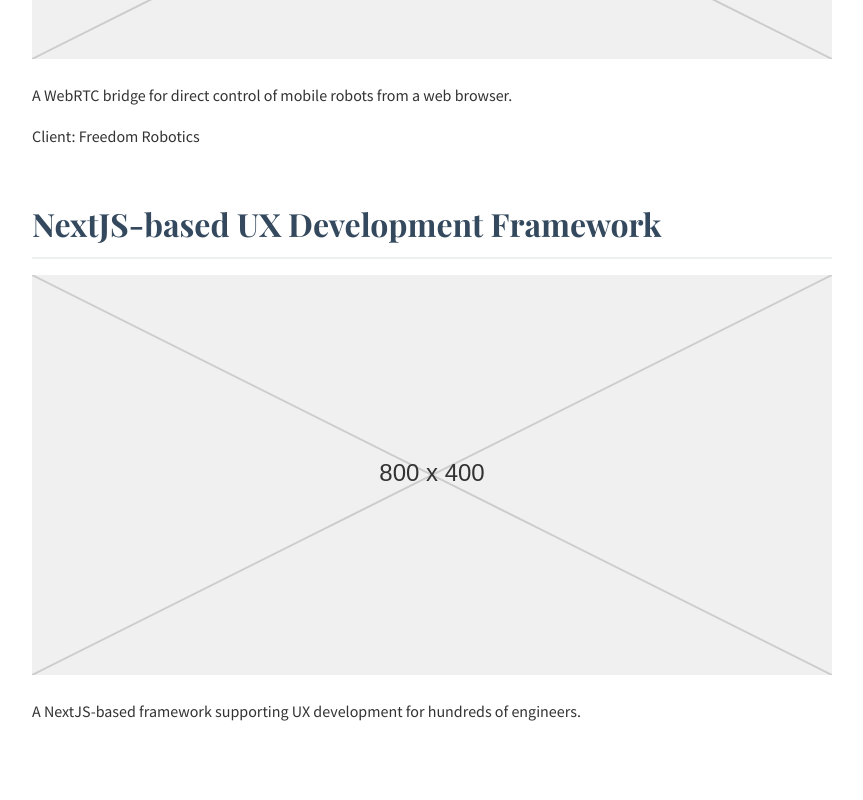
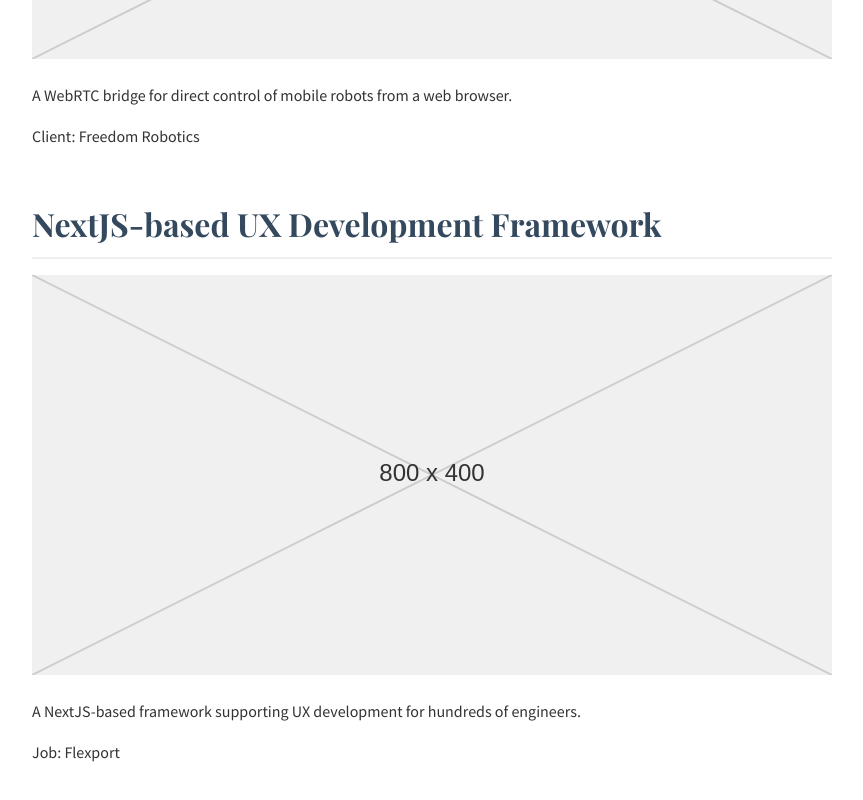
Before and after one commit to stevenlybeck/stevenlybeck.github.io, a Next.js app: page /projects in a window 1280 px wide. Shown: the part 1259-2059 px from the top of the page, without its empty margins (208-1071 px from the left). Built offline with nearby package versions, Linux system fonts and the light colour scheme.

Commit message:
add flexport for nextjs project

```diff
--- a/app/projects/page.tsx
+++ b/app/projects/page.tsx
@@ -25,6 +25,7 @@
         <h2 className={styles.sectionTitle}>NextJS-based UX Development Framework</h2>
         <PlaceholderImage alt="Placeholder for NextJS Framework" width={800} height={400} />
         <p className={styles.paragraph}>A NextJS-based framework supporting UX development for hundreds of engineers.</p>
+        <p className={styles.paragraph}>Job: Flexport</p>
       </section>
     </div>
   );
```
